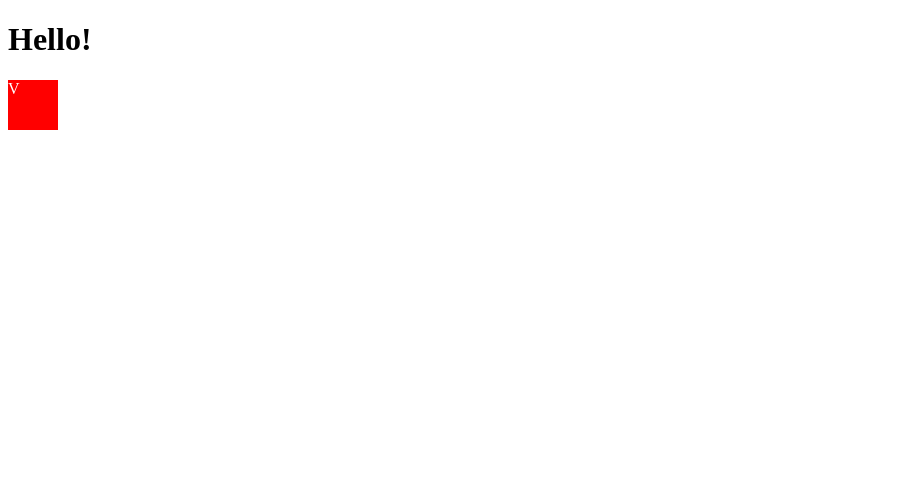
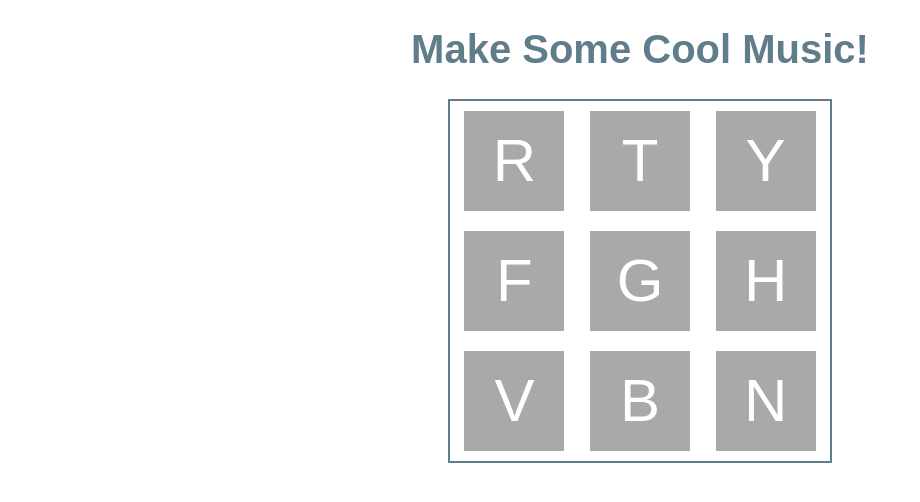
Before and after one commit to wardis/mpc, a plain HTML site: page index.html in a window 1280 px wide. Shown: the whole page, without its empty margins (0-920 px from the left). Drawn offline with Linux system fonts and the light colour scheme.

Commit message:
some style

```diff
--- a/index.html
+++ b/index.html
@@ -3,12 +3,32 @@
   <head>
     <meta charset="utf-8">
     <title>MPC PLAYER</title>
+    <link rel="stylesheet" href="style.css">
   </head>
   <body>
-    <h1>Hello!</h1>
-      <audio src="drums_mp3/kick1.mp3" type="audio/mp3" data-key="86">
-      </audio>
-      <div class=".key" data-key="86" style="background-color:red;height:50px;width:50px;color:white">V</div>
+    <h1>Make Some Cool Music!</h1>
+
+    <audio src="drums_mp3/kick1.mp3" type="audio/mp3" data-key="82"></audio>
+    <audio src="drums_mp3/kick2.mp3" type="audio/mp3" data-key="84"></audio>
+    <audio src="drums_mp3/clap1.mp3" type="audio/mp3" data-key="89"></audio>
+    <audio src="drums_mp3/clap2.mp3" type="audio/mp3" data-key="70"></audio>
+    <audio src="drums_mp3/hihat.mp3" type="audio/mp3" data-key="71"></audio>
+    <audio src="drums_mp3/snare.mp3" type="audio/mp3" data-key="72"></audio>
+    <audio src="drums_mp3/snap.mp3" type="audio/mp3" data-key="86"></audio>
+    <audio src="drums_mp3/hi.mp3" type="audio/mp3" data-key="66"></audio>
+    <audio src="drums_mp3/aah.mp3" type="audio/mp3" data-key="78"></audio>
+
+    <div class="container">
+      <div class="key" data-key="82"><span>R</span></div>
+      <div class="key" data-key="84"><span>T</span></div>
+      <div class="key" data-key="89"><span>Y</span></div>
+      <div class="key" data-key="70"><span>F</span></div>
+      <div class="key" data-key="71"><span>G</span></div>
+      <div class="key" data-key="72"><span>H</span></div>
+      <div class="key" data-key="86"><span>V</span></div>
+      <div class="key" data-key="66"><span>B</span></div>
+      <div class="key" data-key="78"><span>N</span></div>
+    </div>
 
     <script type="text/javascript">
       function removeTransition(e) {
@@ -22,6 +42,7 @@
         if(!audio) return;
 
         key.classList.add('playing');
+        setTimeout(function(){ key.classList.remove('playing'); }, 100);
         audio.currentTime = 0;
         audio.play();
       }
--- /dev/null
+++ b/style.css
@@ -0,0 +1,27 @@
+body {
+  color: #607D8B;
+  font: 20px sans-serif;
+  text-align: center;
+}
+
+.container {
+  width: 380px;
+  margin: 0 auto;
+  border: 2px solid;
+}
+
+.key {
+  width: 100px;
+  height: 100px;
+  background: darkgray;
+  margin: 10px;
+  line-height: 100px;
+  color: white;
+  font-size: 60px;
+  display: inline-block;
+}
+
+.key.playing {
+  background: #00BCD4;
+  box-shadow: 0 0 20px #00bcd4e8;
+}
```
